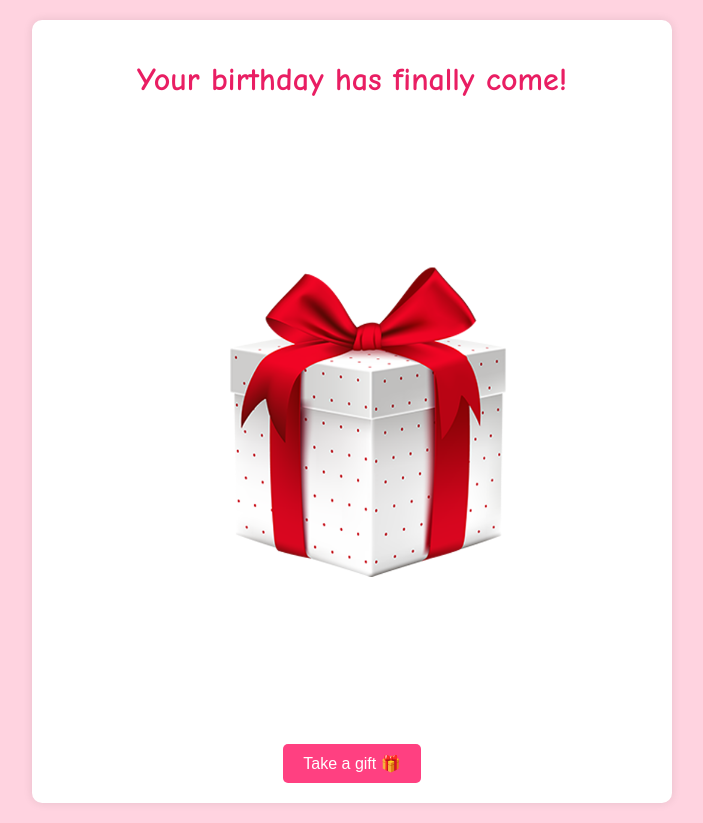
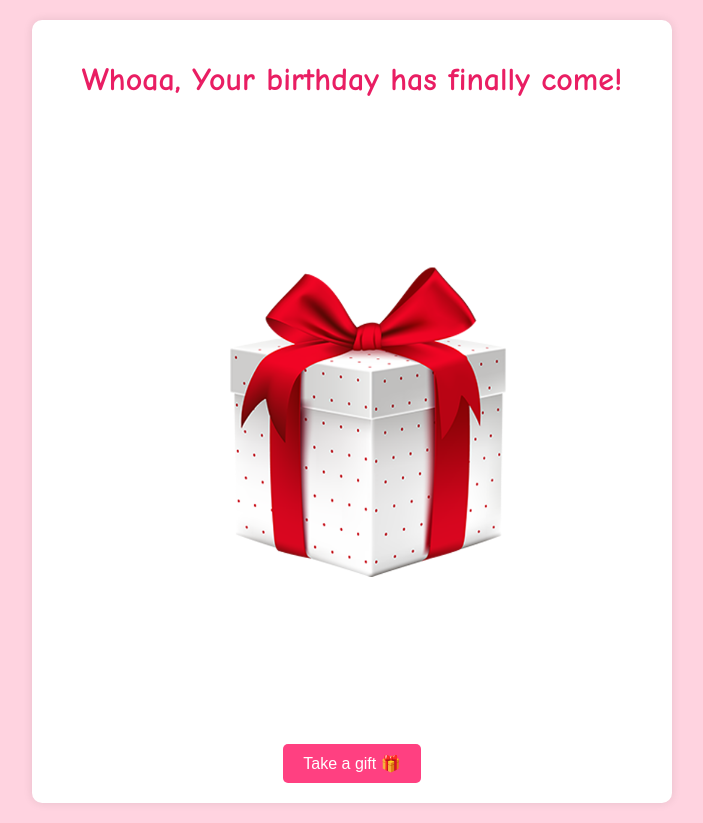
Before and after one commit to aliefezaa/Salsa-Birthday, a plain HTML site: page index.html in a window 1280 px wide. Shown: the whole page, without its empty margins (288-991 px from the left). Drawn offline with Linux system fonts and the light colour scheme.

Commit message:
Update index.html

```diff
--- a/index.html
+++ b/index.html
@@ -9,7 +9,7 @@
 <body>
 
   <div class="container">
-    <h1>Your birthday has finally come!</h1>
+    <h1>Whoaa, Your birthday has finally come!</h1>
     <img src="gift.png" alt="Ucapan Ulang Tahun">
     <button id="bukaKado">Take a gift 🎁</button>
   </div>
```
